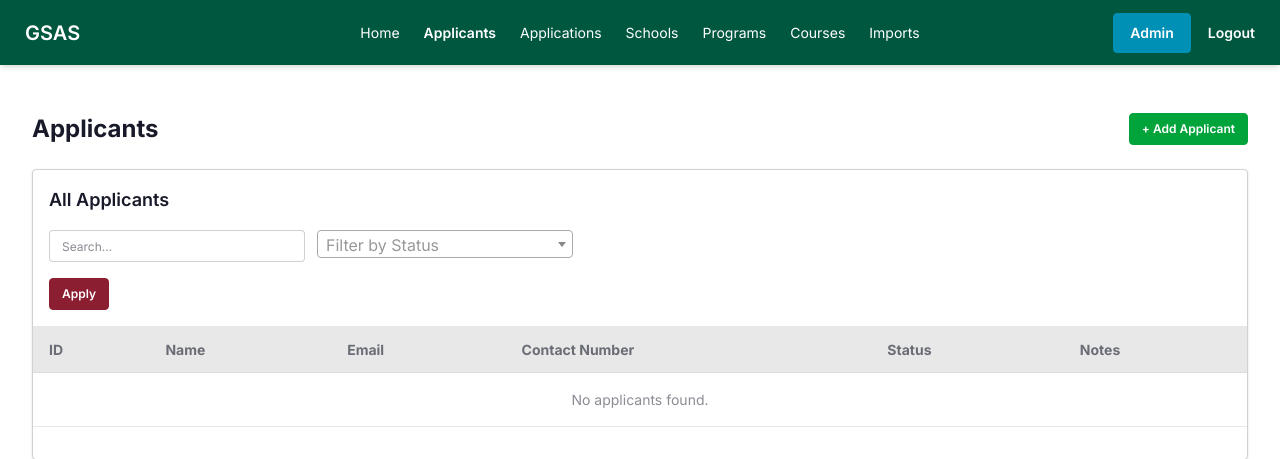
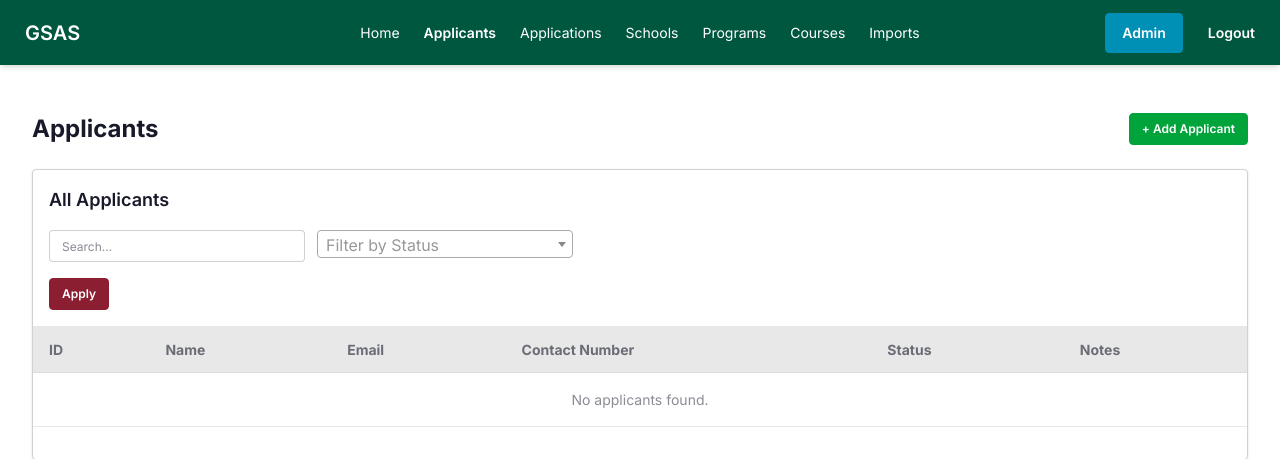
Before and after one commit to gcmpar/cs191-gsas, a Django app: page /applicants/ in a window 1280 px wide. Shown: the top 459 px of the page. Run offline with Django 5.2, Linux system fonts and the light colour scheme; the visitor is signed in with stand-in values (Sample User, id 1); data that the repository does not hold is empty; some libraries are stand-ins or nearby versions.

Commit message:
fix: navbar admin button spacing

```diff
--- a/static/common/css/globals_output.css
+++ b/static/common/css/globals_output.css
@@ -2024,6 +2024,9 @@
       }
     }
   }
+  .mx-2 {
+    margin-inline: calc(var(--spacing) * 2);
+  }
   .mx-auto {
     margin-inline: auto;
   }
--- a/templates/navbar.html
+++ b/templates/navbar.html
@@ -31,7 +31,7 @@
 
   <div class="navbar-end">
     {% if user.is_authenticated %}
-      <a href="{% url 'admin:index' %}" class="btn btn-info">Admin</a>
+      <a href="{% url 'admin:index' %}" class="btn btn-info mx-2">Admin</a>
       <form action="{% url 'accounts:logout' %}" method="post">
         {% csrf_token %}
         <button type="submit" class="btn btn-ghost">Logout</button>
```
